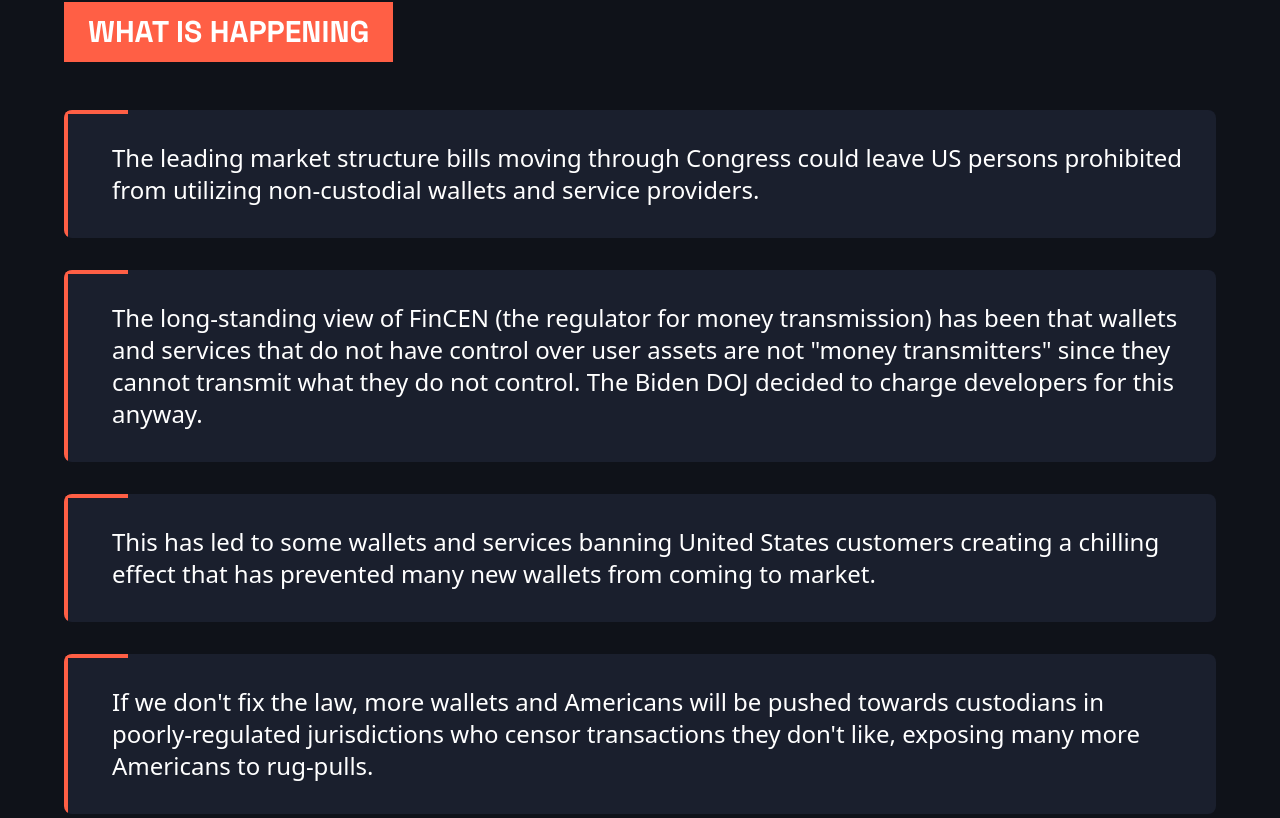
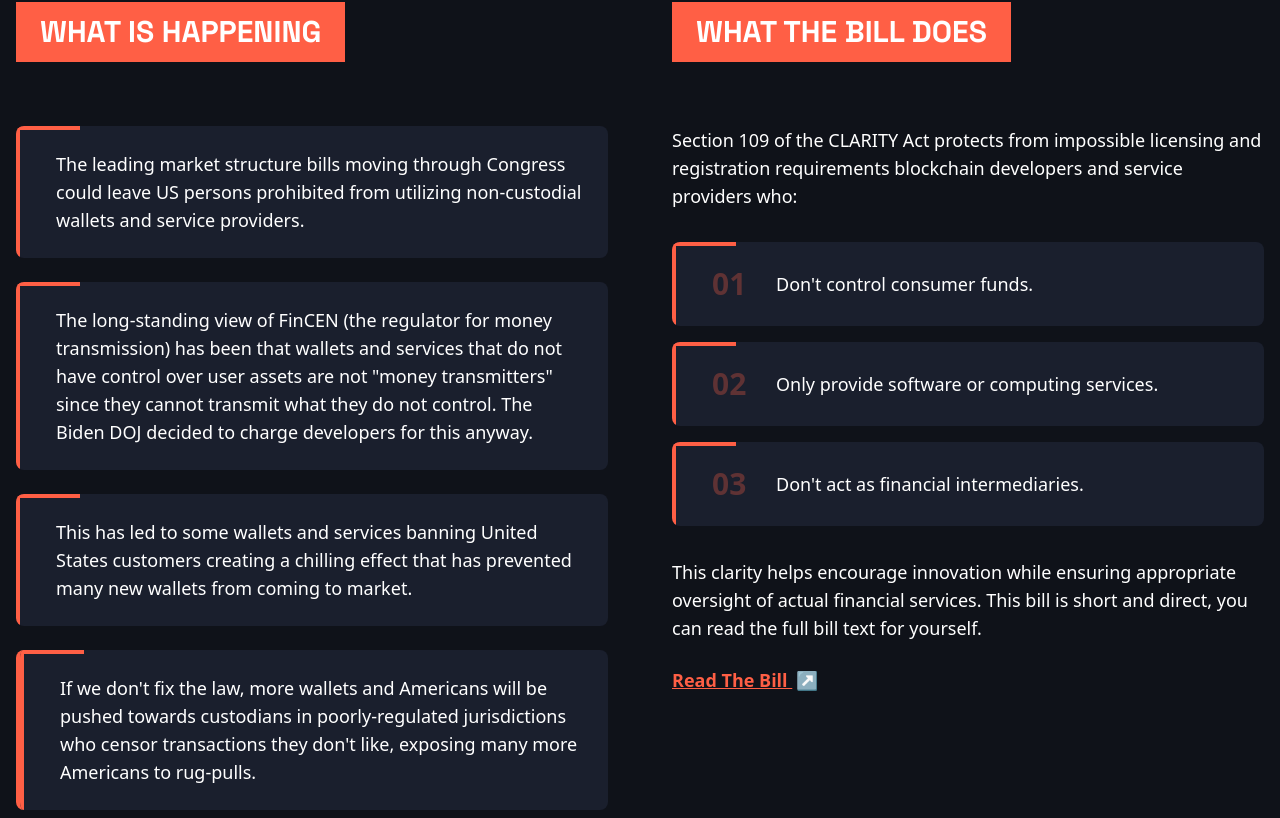
Before and after one commit to swedishfrenchpress/save-our-wallets, a Nuxt app: page / in a window 1280 px wide. Shown: the part 2442-3260 px from the top of the page. Built offline with nearby package versions, Linux system fonts and the light colour scheme.

Commit message:
updated what the bill does and what is happening section so they're side by side.

```diff
--- a/pages/index.vue
+++ b/pages/index.vue
@@ -211,23 +211,28 @@
     <!-- Developer Quotes Section -->
     <DeveloperCarousel />
 
-    <!-- What Is Happening Section -->
+    <!-- What Is Happening & What The Bill Does - Combined Section -->
     <section id="what-happening" class="py-20 bg-navy-900 px-4 scroll-reveal">
-      <div class="max-w-6xl mx-auto">
-        <div class="bg-coral-500 inline-block px-6 py-3 mb-12">
+      <div class="max-w-7xl mx-auto">
+        <!-- Two Column Layout -->
+        <div class="grid lg:grid-cols-2 gap-12 lg:gap-16 items-start">
+
+          <!-- Left Column: What Is Happening -->
+          <div class="space-y-8">
+            <div class="bg-coral-500 inline-block px-6 py-3 mb-8">
               <h2 class="font-space-grotesk font-bold text-2xl md:text-3xl uppercase">
-            WHAT IS HAPPENING
+                What Is Happening
               </h2>
             </div>
 
-        <div class="space-y-8">
+            <div class="space-y-6">
               <!-- Card 1 -->
               <div class="group bg-navy-800 rounded-lg overflow-hidden transition-all hover:bg-navy-700">
                 <div class="relative">
                   <div class="absolute top-0 left-0 w-1 h-full bg-coral-500"></div>
                   <div class="absolute top-0 left-0 w-16 h-1 bg-coral-500"></div>
-              <div class="p-8 pl-12">
-                <p class="text-lg md:text-2xl text-white leading-relaxed">
+                  <div class="p-6 pl-10">
+                    <p class="text-base md:text-lg text-white leading-relaxed">
                       The leading market structure bills moving through Congress could leave US persons prohibited from utilizing non-custodial wallets and service providers.
                     </p>
                   </div>
@@ -239,8 +244,8 @@
                 <div class="relative">
                   <div class="absolute top-0 left-0 w-1 h-full bg-coral-500"></div>
                   <div class="absolute top-0 left-0 w-16 h-1 bg-coral-500"></div>
-              <div class="p-8 pl-12">
-                <p class="text-lg md:text-2xl text-white leading-relaxed">
+                  <div class="p-6 pl-10">
+                    <p class="text-base md:text-lg text-white leading-relaxed">
                       The long-standing view of FinCEN (the regulator for money transmission) has been that wallets and services that do not have control over user assets are not "money transmitters" since they cannot transmit what they do not control. The Biden DOJ decided to charge developers for this anyway.
                     </p>
                   </div>
@@ -252,21 +257,21 @@
                 <div class="relative">
                   <div class="absolute top-0 left-0 w-1 h-full bg-coral-500"></div>
                   <div class="absolute top-0 left-0 w-16 h-1 bg-coral-500"></div>
-              <div class="p-8 pl-12">
-                <p class="text-lg md:text-2xl text-white leading-relaxed">
+                  <div class="p-6 pl-10">
+                    <p class="text-base md:text-lg text-white leading-relaxed">
                       This has led to some wallets and services banning United States customers creating a chilling effect that has prevented many new wallets from coming to market.
                     </p>
                   </div>
                 </div>
               </div>
 
-          <!-- Card 4 -->
-          <div class="group bg-navy-800 rounded-lg overflow-hidden transition-all hover:bg-navy-700">
+              <!-- Card 4 - Final Warning -->
+              <div class="group bg-navy-800 rounded-lg overflow-hidden transition-all hover:bg-navy-700 border-l-4 border-coral-500">
                 <div class="relative">
                   <div class="absolute top-0 left-0 w-1 h-full bg-coral-500"></div>
                   <div class="absolute top-0 left-0 w-16 h-1 bg-coral-500"></div>
-              <div class="p-8 pl-12">
-                <p class="text-lg md:text-2xl text-white leading-relaxed">
+                  <div class="p-6 pl-10">
+                    <p class="text-base md:text-lg text-coral-400 font-medium leading-relaxed">
                       If we don't fix the law, more wallets and Americans will be pushed towards custodians in poorly-regulated jurisdictions who censor transactions they don't like, exposing many more Americans to rug-pulls.
                     </p>
                   </div>
@@ -274,37 +279,32 @@
               </div>
             </div>
           </div>
-    </section>
 
-    <!-- Quote Section -->
-    <QuoteCarousel />
-
-    <!-- What The Bill Does Section -->
-    <section class="py-20 bg-navy-900 px-4 scroll-reveal">
-      <div class="max-w-6xl mx-auto">
-        <div class="bg-coral-500 inline-block px-6 py-3 mb-12">
+          <!-- Right Column: What The Bill Does -->
+          <div class="space-y-8">
+            <div class="bg-coral-500 inline-block px-6 py-3 mb-8">
               <h2 class="font-space-grotesk font-bold text-2xl md:text-3xl uppercase">
-            WHAT THE BILL DOES
+                What The Bill Does
               </h2>
             </div>
 
-        <!-- Intro text - full width to match boxes -->
-        <div class="mb-12">
-          <p class="text-lg md:text-2xl text-white leading-relaxed">
+            <!-- Intro text -->
+            <div class="mb-8">
+              <p class="text-base md:text-lg text-white leading-relaxed">
                 Section 109 of the CLARITY Act protects from impossible licensing and registration requirements blockchain developers and service providers who:
               </p>
             </div>
 
             <!-- Cards -->
-        <div class="space-y-6 mb-12">
+            <div class="space-y-4 mb-8">
               <!-- Card 1 -->
               <div class="group bg-navy-800 rounded-lg overflow-hidden transition-all hover:bg-navy-700">
                 <div class="relative flex items-center">
                   <div class="absolute top-0 left-0 w-1 h-full bg-coral-500"></div>
                   <div class="absolute top-0 left-0 w-16 h-1 bg-coral-500"></div>
-              <div class="p-8 pl-12 flex items-center w-full">
-                <div class="text-3xl md:text-4xl font-bold text-coral-500/20 w-20">01</div>
-                <p class="text-lg md:text-2xl text-white font-medium flex-1">Don't control consumer funds.</p>
+                  <div class="p-6 pl-10 flex items-center w-full">
+                    <div class="text-2xl md:text-3xl font-bold text-coral-500/30 w-16 flex-shrink-0">01</div>
+                    <p class="text-base md:text-lg text-white font-medium flex-1">Don't control consumer funds.</p>
                   </div>
                 </div>
               </div>
@@ -314,9 +314,9 @@
                 <div class="relative flex items-center">
                   <div class="absolute top-0 left-0 w-1 h-full bg-coral-500"></div>
                   <div class="absolute top-0 left-0 w-16 h-1 bg-coral-500"></div>
-              <div class="p-8 pl-12 flex items-center w-full">
-                <div class="text-3xl md:text-4xl font-bold text-coral-500/20 w-20">02</div>
-                <p class="text-lg md:text-2xl text-white font-medium flex-1">Only provide software or computing services.</p>
+                  <div class="p-6 pl-10 flex items-center w-full">
+                    <div class="text-2xl md:text-3xl font-bold text-coral-500/30 w-16 flex-shrink-0">02</div>
+                    <p class="text-base md:text-lg text-white font-medium flex-1">Only provide software or computing services.</p>
                   </div>
                 </div>
               </div>
@@ -326,17 +326,17 @@
                 <div class="relative flex items-center">
                   <div class="absolute top-0 left-0 w-1 h-full bg-coral-500"></div>
                   <div class="absolute top-0 left-0 w-16 h-1 bg-coral-500"></div>
-              <div class="p-8 pl-12 flex items-center w-full">
-                <div class="text-3xl md:text-4xl font-bold text-coral-500/20 w-20">03</div>
-                <p class="text-lg md:text-2xl text-white font-medium flex-1">Don't act as financial intermediaries.</p>
+                  <div class="p-6 pl-10 flex items-center w-full">
+                    <div class="text-2xl md:text-3xl font-bold text-coral-500/30 w-16 flex-shrink-0">03</div>
+                    <p class="text-base md:text-lg text-white font-medium flex-1">Don't act as financial intermediaries.</p>
                   </div>
                 </div>
               </div>
             </div>
 
-        <!-- Conclusion text - full width to match boxes -->
+            <!-- Conclusion text -->
             <div>
-          <p class="text-lg md:text-2xl text-white leading-relaxed">
+              <p class="text-base md:text-lg text-white leading-relaxed mb-6">
                 This clarity helps encourage innovation while ensuring appropriate oversight of actual financial services. This bill is short and direct, you can read the full bill text for yourself.
               </p>
               <!-- Secondary CTA: Read The Bill -->
@@ -344,14 +344,19 @@
                 href="https://www.congress.gov/bill/119th-congress/house-bill/3633/text#HDAC4A4FC88F74B25990B58714F4164FF"
                 target="_blank"
                 rel="noopener noreferrer"
-            class="animated-link underline text-coral-500 hover:text-coral-400 font-semibold mt-4 inline-block text-lg md:text-2xl transition-colors duration-200"
+                class="animated-link underline text-coral-500 hover:text-coral-400 font-semibold inline-block text-base md:text-lg transition-colors duration-200"
               >
                 Read The Bill
                 <span aria-hidden="true" class="ml-1 arrow-animate">↗</span>
               </a>
             </div>
           </div>
+        </div>
+      </div>
     </section>
+
+    <!-- Quote Section -->
+    <QuoteCarousel />
 
     <!-- Contact Your Representative Section -->
     <section id="contact-representatives" class="py-20 bg-white px-4 scroll-reveal">
```
Lines whose indentation alone changed are shown as unchanged.
